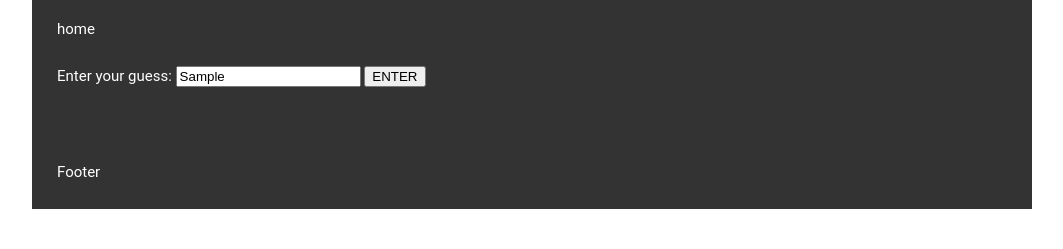
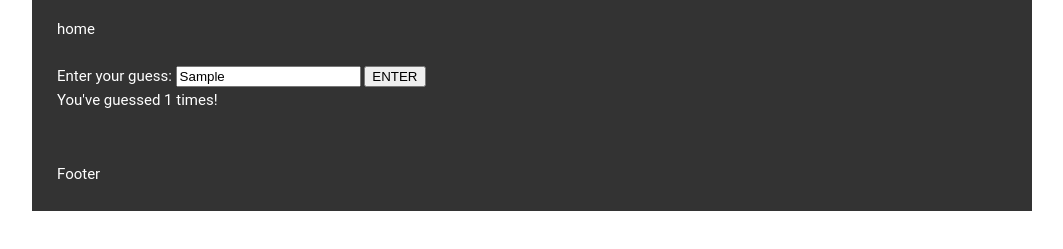
Before and after one commit to starrytraitor/wikidle, a plain HTML site: page index.html in a window 1280 px wide. Both pictures are taken after typing "Sample" into the empty fields and a click on the input "ENTER". Shown: the part 239-488 px from the top of the page, without its empty margins (108-1171 px from the left). Drawn offline with nearby package versions, Linux system fonts and the light colour scheme.

Commit message:
added guess count / prevent repeat guesses

```diff
--- a/index.html
+++ b/index.html
@@ -43,6 +43,7 @@
                     <label for="guessInput">Enter your guess:</label>
                     <input id="guessInput" type="text" name="lname">
                     <input type="submit" value="ENTER">
+                    <div id="message"><div>
                 </form>
 
             </p>
--- a/script.js
+++ b/script.js
@@ -22,11 +22,19 @@
 
     // ""FUNCTIONS"""
     var userGuesses = []
+    var guessesCount = 0
     $( "#guessForm" ).on( "submit", function(e) {
         e.preventDefault();
-
         var input = $("#guessInput").val()
-        userGuesses.push(input);
+        if(userGuesses.includes(String(input))){
+          $("#message").text("You've already used: " + String(input)+ "; You've guessed "+guessesCount+" times!")
+        }
+        else{
+          guessesCount+=1
+          $("#message").text("You've guessed "+guessesCount+" times!")
+          userGuesses.push(input);
+        }
+        console.log(guessesCount)
         console.log(input)
         console.log(userGuesses)
     });
```
